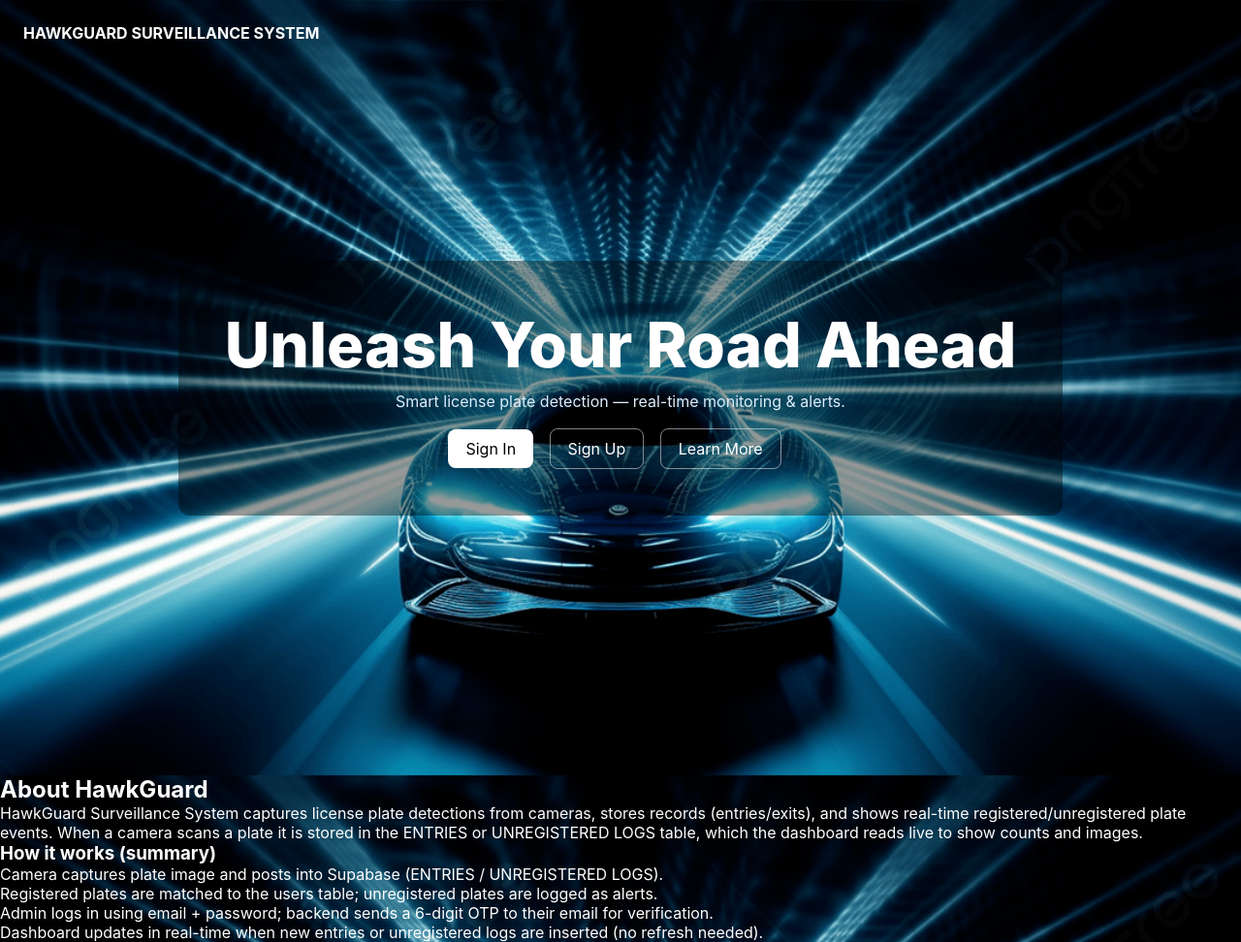
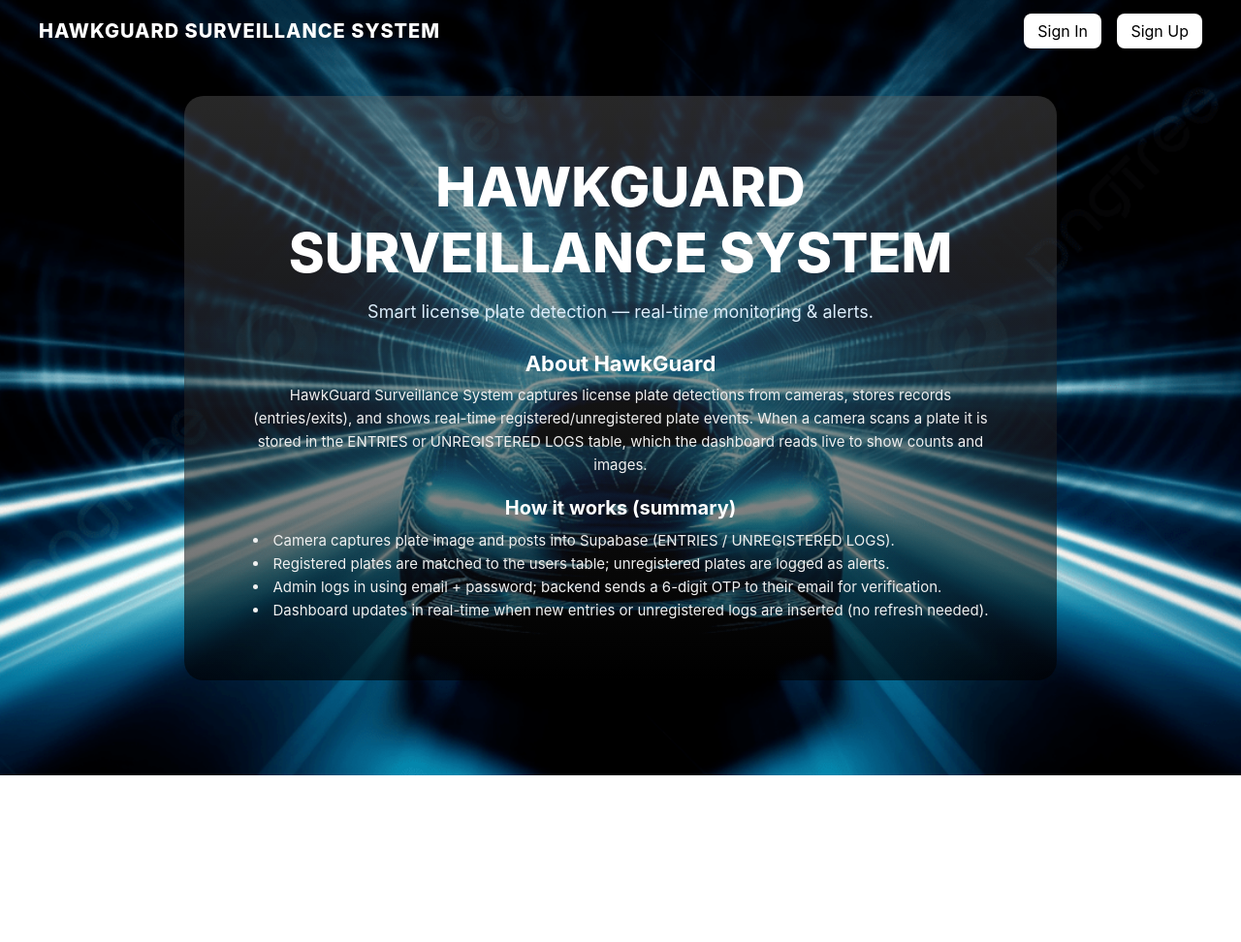
Before and after one commit to galaxyhyacinth-crypto/hawkguard-dashboard, a website: page public/index.html in a window 1280 px wide. Shown: the whole page at 97% size. After the commit the page ends 800 px from the top, so only its background shows below. Drawn offline with Linux system fonts and the light colour scheme.

Commit message:
update homepage design with fade animation

```diff
--- a/api/register.js
+++ b/api/register.js
@@ -1,6 +1,6 @@
 // api/register.js
 import bcrypt from "bcryptjs";
-import { supabaseServer } from "./_supabase.js";
+import { supabase } from "./_supabase.js";
 
 export default async function handler(req, res) {
   if (req.method !== "POST") return res.status(405).json({ error: "Method not allowed" });
@@ -30,7 +30,7 @@
 
     const hash = await bcrypt.hash(password, 10);
 
-    const { error } = await supabaseServer.from("users").insert([{ full_name, email, password: hash }]);
+    const { error } = await supabase.from("users").insert([{ full_name, email, password: hash }]);
     if (error) {
       // nicer message for duplicate email
       const msg = (error.message || "").toLowerCase();
--- a/api/signin.js
+++ b/api/signin.js
@@ -1,6 +1,6 @@
 // api/signin.js
 import bcrypt from "bcryptjs";
-import { supabaseServer } from "./_supabase.js";
+import { supabase } from "./_supabase.js";
 import { sendOtpAndStore } from "./send-otp.js";
 
 export default async function handler(req, res) {
@@ -9,7 +9,7 @@
     const { email, password } = req.body;
     if (!email || !password) return res.status(400).json({ error: "Missing fields" });
 
-    const { data: users, error } = await supabaseServer.from("users").select("*").eq("email", email).limit(1);
+    const { data: users, error } = await supabase.from("users").select("*").eq("email", email).limit(1);
     if (error) return res.status(500).json({ error: error.message });
     if (!users || users.length === 0) return res.status(401).json({ error: "Invalid credentials" });
 
--- a/app/register.js
+++ b/app/register.js
@@ -1,7 +1,7 @@
 document.addEventListener("DOMContentLoaded", () => {
   const form = document.getElementById("registerForm");
 
-  const BASE_URL = "https://hawkguardsystem.com"; // ✅ live domain
+  const BASE_URL = ""; // ✅ empty string → relative path (auto uses same origin)
 
   form.addEventListener("submit", async (e) => {
     e.preventDefault();
@@ -23,7 +23,7 @@
     }
 
     try {
-      const res = await fetch(`${BASE_URL}/api/register`, {
+      const res = await fetch("/api/register", {
         method: "POST",
         headers: { "Content-Type": "application/json" },
         body: JSON.stringify({ full_name, email, password, recaptchaToken }),
--- a/app/signin/page.js
+++ b/app/signin/page.js
@@ -7,6 +7,8 @@
   const [sent, setSent] = useState(false);
   const [message, setMessage] = useState("");
   const [loading, setLoading] = useState(false);
+  const BASE_URL = ""; // ✅ empty string → automatically uses same origin
+
 
   const sendOtp = async () => {
     if (!email) return setMessage("Please enter your email.");
--- a/public/assets/css/style.css
+++ b/public/assets/css/style.css
@@ -1,3 +1,26 @@
+/* -------------------- FADE ANIMATION -------------------- */
+.fade-in-box {
+  opacity: 0;
+  transform: translateY(40px);
+  animation: fadeUp 1.8s ease-out forwards;
+}
+
+@keyframes fadeUp {
+  0% {
+    opacity: 0;
+    transform: translateY(40px);
+  }
+  60% {
+    opacity: 0.8;
+    transform: translateY(10px);
+  }
+  100% {
+    opacity: 1;
+    transform: translateY(0);
+  }
+}
+
+
 :root {
   --card-bg: #fff;
   --text-dark: #000;
@@ -40,57 +63,96 @@
 .hero-inner {
   position: relative;
   z-index: 2;
-  padding: 48px;
-  background: rgba(0, 0, 0, 0.4); /* add slight overlay to make text visible */
-  border-radius: 12px;
+  padding: 60px;
+  background: linear-gradient(to bottom, rgba(100, 100, 100, 0.4), rgba(0, 0, 0, 0.6));
+  border-radius: 20px;
+  text-align: center;
+  max-width: 900px;
+  width: 90%;
 }
 
 .hero-title {
-  font-size: 64px;
+  font-size: 56px;
   color: #fff;
-  margin-bottom: 10px;
+  margin-bottom: 16px;
   font-weight: 800;
+  text-transform: uppercase;
 }
 
 .hero-sub {
   color: #dceefc;
-  margin-bottom: 18px;
+  font-size: 18px;
+  margin-bottom: 30px;
 }
 
-.hero-actions .btn {
-  margin-right: 12px;
+/* ✅ Centered About Section (inside hero box) */
+.about-box {
+  margin-top: 20px;
+  text-align: center;
 }
 
-/* -------------------- TOP NAV -------------------- */
+.about-box h2 {
+  font-size: 22px;
+  margin-bottom: 8px;
+  color: #fff;
+}
+
+.about-box h3 {
+  font-size: 20px;
+  margin-top: 20px;
+  margin-bottom: 10px;
+  color: #fff;
+}
+
+.about-box p,
+.about-box ul {
+  color: #f0f0f0;
+  font-size: 15px;
+  line-height: 1.6;
+  list-style-position: inside;
+}
+
+.about-box ul {
+  padding: 0;
+  margin: 0 auto;
+  text-align: left;
+  display: inline-block;
+}
+
+/* ✅ Move Sign In / Sign Up buttons to top-right */
 .top-nav {
   position: absolute;
-  top: 12px;
-  left: 12px;
-  right: 12px;
+  top: 20px;
+  left: 40px;
+  right: 40px;
   display: flex;
   justify-content: space-between;
   align-items: center;
-  padding: 12px;
   z-index: 3;
 }
 
 .top-nav .brand {
-  font-weight: 700;
+  font-weight: 800;
+  font-size: 20px;
   color: white;
+  letter-spacing: 1px;
 }
 
-.top-nav nav a {
-  margin-left: 14px;
-  color: rgba(255, 255, 255, 0.9);
+.top-nav nav a.btn-nav {
+  margin-left: 12px;
+  color: #000;
+  background: #fff;
+  padding: 8px 14px;
+  border-radius: 8px;
   text-decoration: none;
+  transition: 0.3s;
 }
 
-.top-nav .btn-nav {
-  background: #fff;
-  color: #000;
-  padding: 8px 12px;
-  border-radius: 8px;
+.top-nav nav a.btn-nav:hover {
+  background: #00b4d8;
+  color: #fff;
 }
+
 
 /* -------------------- SIGN-IN & REGISTER (NEON BLUE BACKGROUND) -------------------- */
 .sign-bg {
--- a/public/assets/js/dashboard.js
+++ b/public/assets/js/dashboard.js
@@ -7,6 +7,9 @@
   const unregFeed = document.getElementById('unregistered-feed');
   const logoutBtn = document.getElementById('logout-btn');
   const fullnameEl = document.getElementById('user-fullname');
+
+  const BASE_URL = ""; // ✅ empty string → automatically uses same origin
+
 
   // --- Logout button ---
   if (logoutBtn) {
--- a/public/assets/js/register.js
+++ b/public/assets/js/register.js
@@ -3,7 +3,7 @@
   const pwd = document.getElementById('password');
   const pwd2 = document.getElementById('password2');
 
-   const BASE_URL = "https://hawkguardsystem.com"; // ✅ live domain
+  const BASE_URL = ""; // ✅ live domain
 
   // toggle eyes
   ['toggle-password','toggle-password2'].forEach(id => {
@@ -53,7 +53,7 @@
     if (window.grecaptcha) recaptchaToken = grecaptcha.getResponse();
 
     try {
-      const res = await fetch(`${BASE_URL}/api/register`, {
+      const res = await fetch("/api/register", {
         method: 'POST',
         headers: { 'Content-Type': 'application/json' },
         body: JSON.stringify({ full_name, email, password, recaptchaToken })
--- a/public/assets/js/signin.js
+++ b/public/assets/js/signin.js
@@ -2,7 +2,7 @@
   const form = document.getElementById('signin-form');
   const toggle = document.getElementById('toggle-signin-password');
 
-  const BASE_URL = "https://hawkguardsystem.com"; // ✅ live domain
+  const BASE_URL = ""; // ✅ empty string → relative path (auto uses same origin)
 
   if (toggle) {
     toggle.addEventListener('click', () => {
@@ -16,7 +16,7 @@
     const email = document.getElementById('signin-email').value.trim();
     const password = document.getElementById('signin-password').value.trim();
     try {
-      const res = await fetch(`${BASE_URL}/api/signin`, {
+      const res = await fetch("/api/signin", {
         method: 'POST',
         headers: {'Content-Type':'application/json'},
         body: JSON.stringify({ email, password })
--- a/public/assets/js/verify-otp.js
+++ b/public/assets/js/verify-otp.js
@@ -3,6 +3,8 @@
   const btn = document.getElementById('verify-otp-btn');
   const msg = document.getElementById('otp-msg');
   const countdown = document.getElementById('countdown');
+  const BASE_URL = ""; // ✅ empty string → relative path (auto uses same origin)
+
 
   // auto-advance, numeric only, paste handling
   inputs.forEach((input, idx) => {
@@ -47,7 +49,7 @@
     if (!email) { alert('Please sign in again'); window.location.href='/sign-in.html'; return; }
 
     try {
-      const res = await fetch('/api/verify-otp', {
+      const res = await fetch("/api/verify-otp", {
         method:'POST', headers: {'Content-Type':'application/json'}, body: JSON.stringify({ email, otp })
       });
       const j = await res.json();
--- a/public/index.html
+++ b/public/index.html
@@ -7,26 +7,25 @@
   <link rel="stylesheet" href="/assets/css/style.css">
 </head>
 <body class="home-hero-page">
+  <!-- ✅ Top Navigation -->
   <header class="top-nav">
     <div class="brand">HAWKGUARD SURVEILLANCE SYSTEM</div>
+    <nav>
+      <a class="btn-nav" href="/sign-in.html">Sign In</a>
+      <a class="btn-nav" href="/register.html">Sign Up</a>
+    </nav>
   </header>
 
+  <!-- ✅ Hero Section -->
   <section class="hero-section">
-    <div class="hero-bg"></div> <!-- 🔥 background now handled by CSS -->
+    <div class="hero-bg"></div>
 
-    <div class="hero-inner">
-      <h1 class="hero-title">Unleash Your Road Ahead</h1>
+    <!-- ⭐ added fade-in-box -->
+    <div class="hero-inner fade-in-box">
+      <h1 class="hero-title">HAWKGUARD SURVEILLANCE SYSTEM</h1>
       <p class="hero-sub">Smart license plate detection — real-time monitoring & alerts.</p>
-      <div class="hero-actions">
-        <a class="btn" href="/sign-in.html">Sign In</a>
-        <a class="btn outline" href="/register.html">Sign Up</a>
-        <a class="btn outline" href="#about">Learn More</a>
-      </div>
-    </div>
-  </section>
 
-  <main id="about" class="container">
-    <section>
+      <div class="about-box">
         <h2>About HawkGuard</h2>
         <p>
           HawkGuard Surveillance System captures license plate detections from cameras,
@@ -42,7 +41,8 @@
           <li>Admin logs in using email + password; backend sends a 6-digit OTP to their email for verification.</li>
           <li>Dashboard updates in real-time when new entries or unregistered logs are inserted (no refresh needed).</li>
         </ul>
+      </div>
+    </div>
   </section>
-  </main>
 </body>
 </html>
```
Also changed, not shown: api/otp_store.js (+23 -27 lines), vercel.json. Lines whose indentation alone changed are shown as unchanged.
